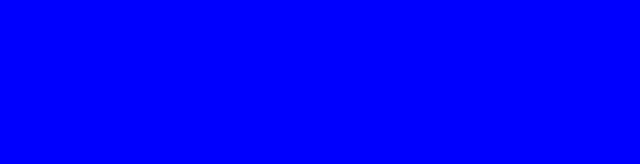
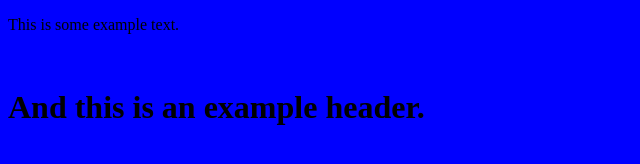
Before and after one commit to Sayremspodcast/PodcastPage, a plain HTML site: page index.html in a window 1280 px wide. Shown: the whole page, without its empty margins (0-640 px from the left). Drawn offline with Linux system fonts and the light colour scheme.

Commit message:
Update index.html

```diff
--- a/index.html
+++ b/index.html
@@ -5,12 +5,13 @@
 <link rel="stylesheet" href="style.css">
 </head>
 <body>
-
-
-
-
-
-
+<p>
+This is some example text.
+</p>
+<br />
+<h1>
+And this is an example header.
+</h1>
 
 
 
```
